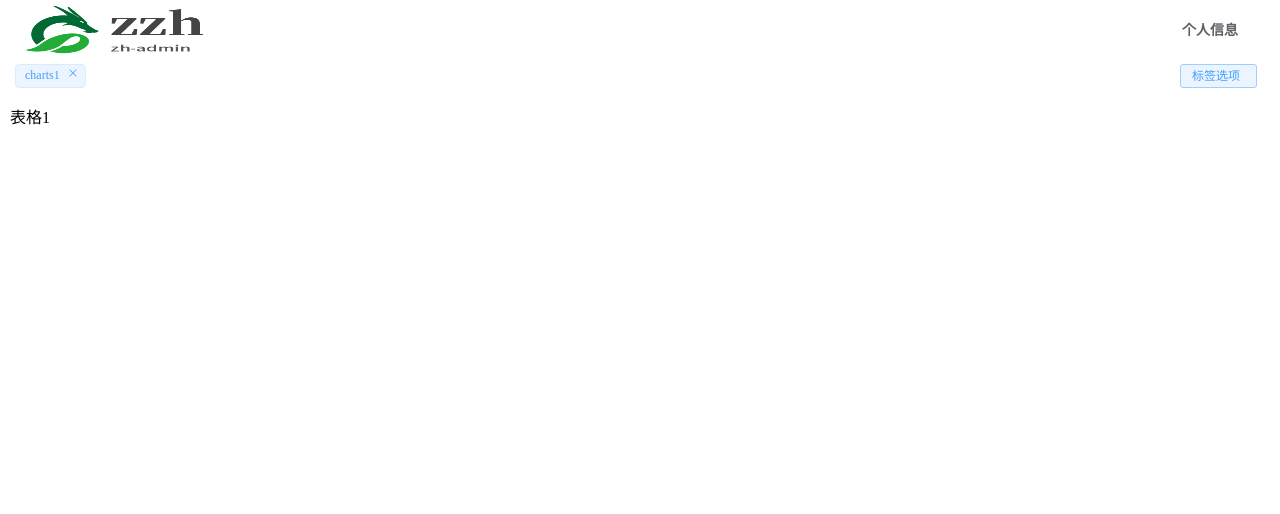
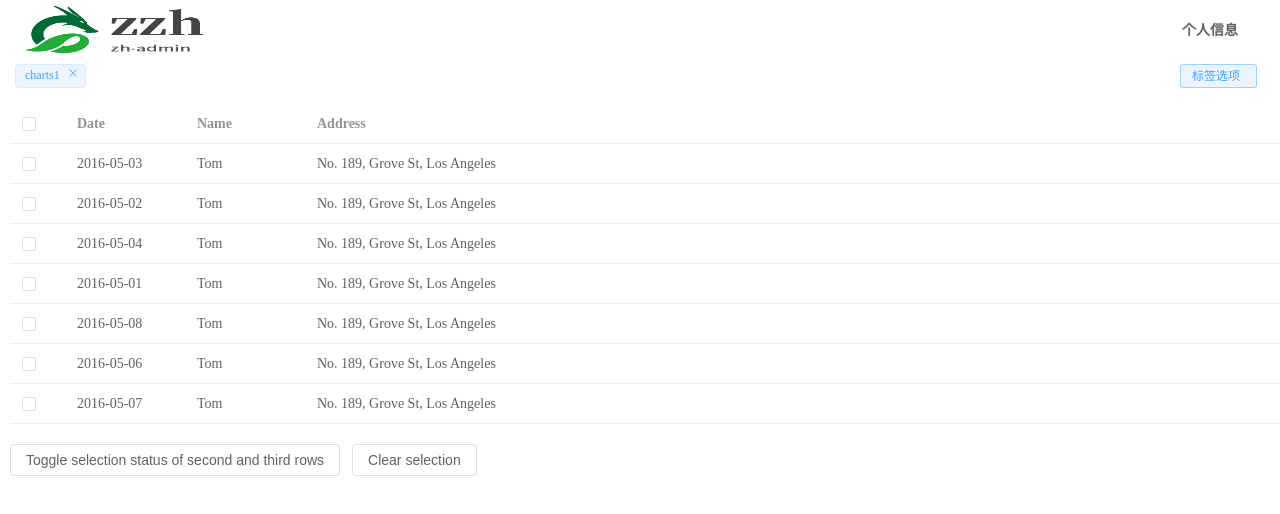
Before and after one commit to iotzzh/zh-admin-vue, a Vue app: page /zh-admin/charts/charts1 in a window 1280 px wide. Shown: the top 514 px of the page. Built offline with nearby package versions, Linux system fonts and the light colour scheme.

Commit message:
优化缓存

```diff
--- a/src/layout/horizontalLayout/components/AppMain.vue
+++ b/src/layout/horizontalLayout/components/AppMain.vue
@@ -1,11 +1,10 @@
 <template>
   <div class="app-main">
-    <router-view v-slot="{ Component, route }">
-      <keep-alive>
-        <component :is="Component" :key="route.path" v-if="cachedViews.find(x => x.path === route.path)" />
-      </keep-alive>
-      <component :is="Component" :key="route.path" v-if="!cachedViews.find(x => x.path === route.path)" />
-    </router-view>
+    <router-view v-slot="{ Component }">
+    <keep-alive :include="cachedViews && cachedViews.map((x:any) => x.name)">
+      <component :is="Component" />
+    </keep-alive>
+  </router-view>
   </div>
 </template>
 
@@ -13,9 +12,7 @@
 import { useLayoutStore } from '../../../stores';
 import { storeToRefs } from 'pinia';
 const store = useLayoutStore();
-
 const { cachedViews } = storeToRefs(store);
-
 </script>
 
 <style lang="scss" scoped>
--- a/src/views/charts/charts1.vue
+++ b/src/views/charts/charts1.vue
@@ -2,10 +2,101 @@
  * @Author: zzh
  * @Date: 2022-02-26 14:30:13
  * @LastEditors: zzh
- * @LastEditTime: 2022-04-11 21:05:08
+ * @LastEditTime: 2022-04-18 22:45:41
  * @Description:
  * @FilePath: \zh-admin\src\views\charts\charts1.vue
 -->
 <template>
-    表格1
+  <el-table
+    ref="multipleTableRef"
+    :data="tableData"
+    style="width: 100%"
+    @selection-change="handleSelectionChange"
+  >
+    <el-table-column type="selection" width="55" />
+    <el-table-column label="Date" width="120">
+      <template #default="scope">{{ scope.row.date }}</template>
+    </el-table-column>
+    <el-table-column property="name" label="Name" width="120" />
+    <el-table-column property="address" label="Address" show-overflow-tooltip />
+  </el-table>
+  <div style="margin-top: 20px">
+    <el-button @click="toggleSelection([tableData[1], tableData[2]])"
+      >Toggle selection status of second and third rows</el-button
+    >
+    <el-button @click="toggleSelection()">Clear selection</el-button>
+  </div>
 </template>
+
+<script lang="ts" setup>
+import { ref } from 'vue';
+import type { ElTable } from 'element-plus';
+
+interface User {
+  date: string
+  name: string
+  address: string
+}
+
+const multipleTableRef = ref<InstanceType<typeof ElTable>>();
+const multipleSelection = ref<User[]>([]);
+const toggleSelection = (rows?: User[]) => {
+  if (rows) {
+    rows.forEach((row) => {
+      // TODO: improvement typing when refactor table
+      // eslint-disable-next-line @typescript-eslint/ban-ts-comment
+      // @ts-expect-error
+      multipleTableRef.value!.toggleRowSelection(row, undefined);
+    });
+  } else {
+    multipleTableRef.value!.clearSelection();
+  }
+};
+const handleSelectionChange = (val: User[]) => {
+  multipleSelection.value = val;
+};
+
+const tableData: User[] = [
+  {
+    date: '2016-05-03',
+    name: 'Tom',
+    address: 'No. 189, Grove St, Los Angeles',
+  },
+  {
+    date: '2016-05-02',
+    name: 'Tom',
+    address: 'No. 189, Grove St, Los Angeles',
+  },
+  {
+    date: '2016-05-04',
+    name: 'Tom',
+    address: 'No. 189, Grove St, Los Angeles',
+  },
+  {
+    date: '2016-05-01',
+    name: 'Tom',
+    address: 'No. 189, Grove St, Los Angeles',
+  },
+  {
+    date: '2016-05-08',
+    name: 'Tom',
+    address: 'No. 189, Grove St, Los Angeles',
+  },
+  {
+    date: '2016-05-06',
+    name: 'Tom',
+    address: 'No. 189, Grove St, Los Angeles',
+  },
+  {
+    date: '2016-05-07',
+    name: 'Tom',
+    address: 'No. 189, Grove St, Los Angeles',
+  },
+];
+</script>
+
+<script lang="ts">
+export default {
+  name: 'charts1'
+};
+</script>
--- a/vite.config.ts
+++ b/vite.config.ts
@@ -31,7 +31,7 @@ export default ({ mode }) => {
     // 静态资源服务的文件夹
     publicDir: 'public',
     // base: environment === 'cloud' ? '/frontcloudlabadmin/' :  '/frontlabadmin/',
-    base: 'zh-admin',
+    base: '/zh-admin',
 
     // 静态资源处理
     assetsInclude: '',
```
Also changed, not shown: src/views/charts/charts2.vue (+6 -1 lines).
